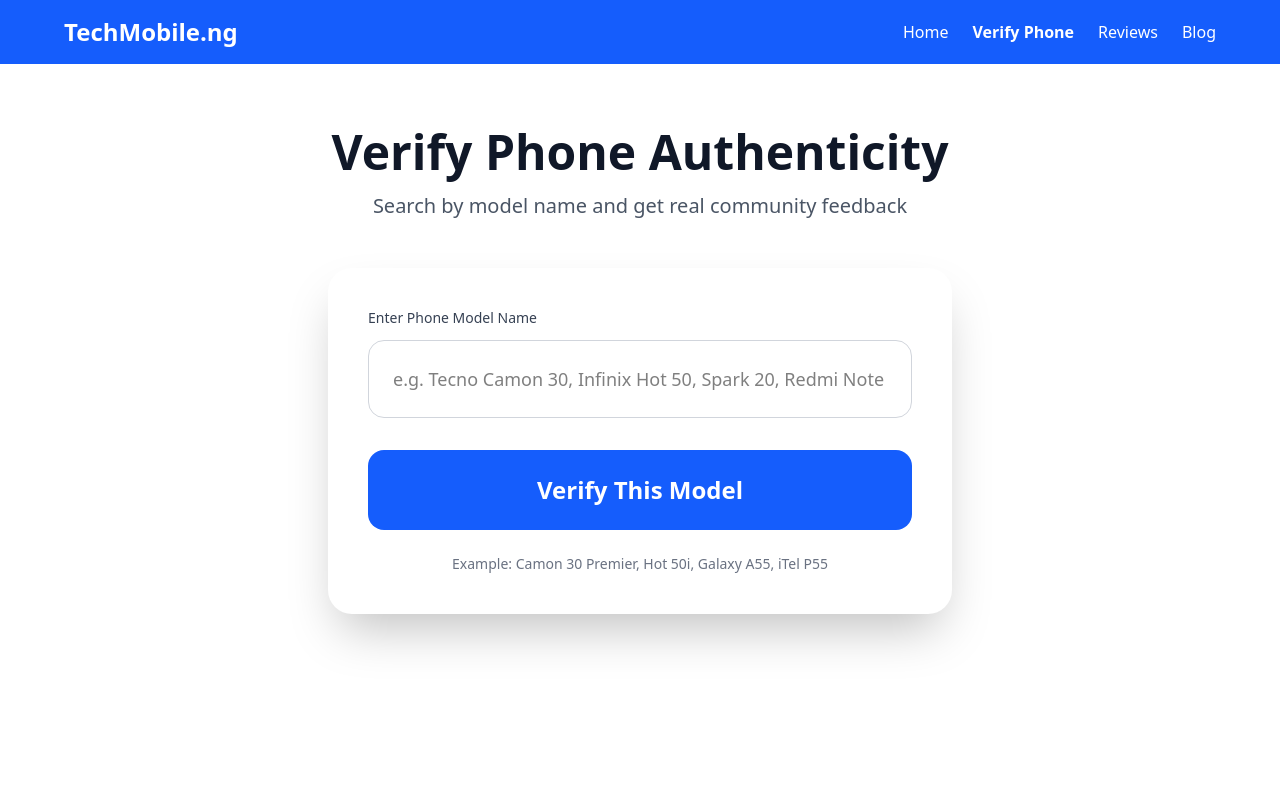
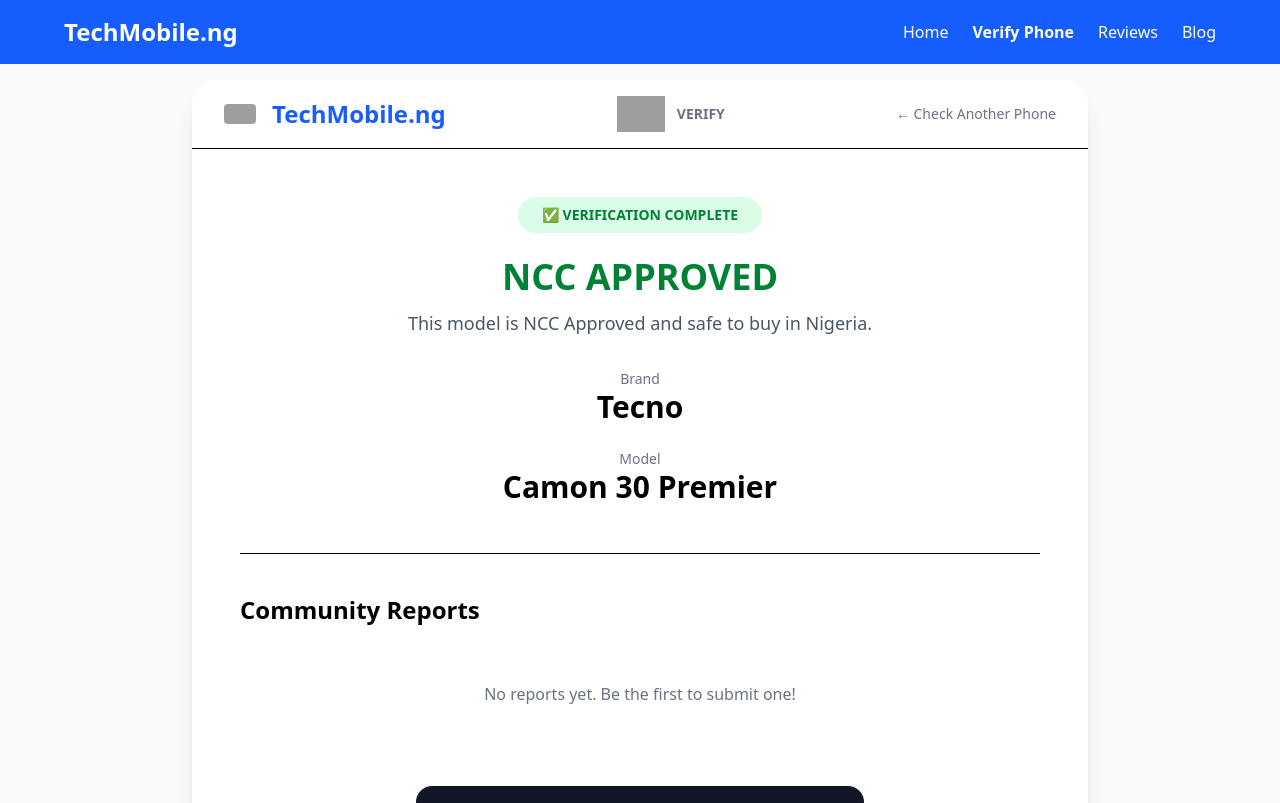
Before and after one commit to justPoly/techmobile-verify, a React app in the folder frontend/: page /result in a window 1280 px wide. Before the commit this address led to /. Shown: the top 803 px of the page. Built offline with nearby package versions, Linux system fonts and the light colour scheme; grey boxes are pictures that could not be loaded; the HTML template or start-up script is replaced by a standard one.

Commit message:
worked on report system

```diff
--- a/frontend/src/pages/Results.jsx
+++ b/frontend/src/pages/Results.jsx
@@ -1,85 +1,113 @@
 import { useLocation, useNavigate } from 'react-router-dom';
 import { useEffect, useState } from 'react';
+import axios from 'axios';
 
 export default function Result() {
   const location = useLocation();
   const navigate = useNavigate();
   const [result, setResult] = useState(null);
+  const [reports, setReports] = useState([]);
+  const [loadingReports, setLoadingReports] = useState(false);
+  const [showReportModal, setShowReportModal] = useState(false);
+  const [submitting, setSubmitting] = useState(false);
+
+  const [reportForm, setReportForm] = useState({
+    imei: '',
+    verdict: '',
+    used_duration: '',
+    buyer_location: '',
+    comment: ''
+  });
+
+  const [photos, setPhotos] = useState({ photo1: null, photo2: null });
 
   useEffect(() => {
-    if (location.state) {
-      setResult(location.state);
-    } else {
-      navigate('/');
-    }
+    // ==================== DUMMY DATA FOR TESTING ====================
+    // Remove this block after testing
+    const dummyData = {
+      verdict: 'genuine',
+      message: 'This model is NCC Approved and safe to buy in Nigeria.',
+      brand: 'Tecno',
+      model: 'Camon 30 Premier',
+      applicant: 'TRANSSION HOLDINGS'
+    };
+    setResult(dummyData);
+    // ==================== END OF DUMMY DATA ====================
+
+    // Real data from navigation (uncomment when ready)
+    // if (location.state) {
+    //   setResult(location.state);
+    // } else {
+    //   navigate('/');
+    // }
   }, [location, navigate]);
 
   if (!result) return <p className="text-center py-20">Loading...</p>;
 
   const isApproved = result.verdict === 'genuine';
-  const modelForImage = (result.model || result.equipment_name || '').replace(/ /g, '-').toLowerCase();
-  const brandForImage = (result.brand || '').split(' ')[0].toLowerCase();
-  const imageUrl = `https://fdn2.gsmarena.com/vv/bigpic/${brandForImage}-${modelForImage}.jpg`;
+
+  const handleSubmitReport = async () => {
+    if (!reportForm.imei || reportForm.imei.length !== 15) {
+      return alert("Please enter a valid 15-digit IMEI");
+    }
+    if (!reportForm.verdict) return alert("Please select a verdict");
+    if (!photos.photo1 || !photos.photo2) return alert("Please upload 2 photos");
+
+    setSubmitting(true);
+
+    const formData = new FormData();
+    formData.append('imei', reportForm.imei);
+    formData.append('model_name', result.model || result.equipment_name);
+    formData.append('brand', result.brand);
+    formData.append('verdict', reportForm.verdict);
+    formData.append('used_duration', reportForm.used_duration);
+    formData.append('buyer_location', reportForm.buyer_location);
+    formData.append('comment', reportForm.comment);
+    formData.append('photo1', photos.photo1);
+    formData.append('photo2', photos.photo2);
+
+    try {
+      const res = await axios.post('/api/submit-report.php', formData, {
+        headers: { 'Content-Type': 'multipart/form-data' }
+      });
+      alert(res.data.message || "Report submitted successfully!");
+      setShowReportModal(false);
+      setReportForm({ imei: '', verdict: '', used_duration: '', buyer_location: '', comment: '' });
+      setPhotos({ photo1: null, photo2: null });
+    } catch (error) {
+      alert("Failed to submit report. Please try again.");
+    } finally {
+      setSubmitting(false);
+    }
+  };
 
   return (
     <div className="min-h-screen bg-gray-50 flex items-center justify-center p-4">
       <div className="w-full max-w-4xl bg-white rounded-3xl shadow-xl overflow-hidden">
 
-        {/* Header with Flag & NCC Logo */}
+        {/* Header */}
         <div className="flex items-center justify-between px-8 py-4 border-b bg-white">
           <div className="flex items-center gap-4">
+            <img src="https://flagcdn.com/w80/ng.png" alt="Nigeria Flag" className="w-8 h-5 rounded-sm" />
             <span className="text-2xl font-bold text-blue-600">TechMobile.ng</span>
           </div>
 
           <div className="flex items-center gap-3">
-            <img
-              src="https://ncc.gov.ng/images/ncc-logo.png"
-              alt="NCC Logo"
-              className="h-9"
-              onError={(e) => e.target.style.display = 'none'}
-            />
+            <img src="https://ncc.gov.ng/images/ncc-logo.png" alt="NCC Logo" className="h-9" onError={(e) => e.target.style.display = 'none'} />
             <span className="text-sm font-semibold text-gray-500">VERIFY</span>
           </div>
 
-          <button
-            onClick={() => navigate('/')}
-            className="text-sm font-medium text-gray-500 hover:text-gray-900"
-          >
+          <button onClick={() => navigate('/')} className="text-sm font-medium text-gray-500 hover:text-gray-900">
             ← Check Another Phone
           </button>
         </div>
 
-        <div className="p-6 md:p-10 flex flex-col md:flex-row gap-8">
-
-          {/* Left - Phone Image */}
-          <div className="md:w-1/2 flex justify-center items-center">
-
-            <img
-              src={imageUrl}
-              alt={result.model}
-              className="w-64 h-64 object-contain drop-shadow-xl"
-              onError={(e) => {
-                e.target.src = `https://source.unsplash.com/400x400/?${brandForImage}+smartphone`;
-                e.target.onerror = () => {
-                  e.target.src = 'https://via.placeholder.com/400x400/EEF2FF/3B82F6?text=📱';
-                };
-              }}
-            />
-          </div>
-
-          {/* Right - Details */}
-          <div className="md:w-1/2 flex flex-col justify-center">
+        <div className="p-8 md:p-12">
 
           {/* Status */}
-            <div className={`inline-flex items-center gap-2 px-6 py-2 rounded-full text-sm font-bold mb-6 w-fit
+          <div className="text-center mb-8">
+            <div className={`inline-flex items-center gap-2 px-6 py-2 rounded-full text-sm font-bold mb-6 w-fit mx-auto
               ${isApproved ? 'bg-green-100 text-green-700' : 'bg-red-100 text-red-700'}`}>
-
-            <img
-              src="https://flagcdn.com/w80/ng.png"
-              alt="Nigeria Flag"
-              className="w-8 h-5 rounded-sm"
-            />
-
               {isApproved ? '✅ VERIFICATION COMPLETE' : '⚠️ VERIFICATION COMPLETE'}
             </div>
 
@@ -87,32 +115,33 @@
               {isApproved ? 'NCC APPROVED' : 'SUSPICIOUS / HIGH RISK'}
             </h1>
 
-            <p className="text-gray-600 text-lg mb-8 leading-relaxed">
+            <p className="text-gray-600 text-lg max-w-lg mx-auto">
               {result.message}
             </p>
+          </div>
 
           {/* Phone Info */}
-            <div className="space-y-5 mb-10">
+          <div className="max-w-md mx-auto space-y-6 mb-12 text-center">
             <div>
               <p className="text-gray-500 text-sm">Brand</p>
-                <p className="text-2xl font-semibold">{result.brand}</p>
+              <p className="text-3xl font-semibold">{result.brand}</p>
             </div>
             <div>
               <p className="text-gray-500 text-sm">Model</p>
-                <p className="text-2xl font-semibold">{result.model || result.equipment_name}</p>
+              <p className="text-3xl font-semibold">{result.model || result.equipment_name}</p>
             </div>
-              {result.applicant && (
-                <div>
-                  <p className="text-gray-500 text-sm">Manufacturer</p>
-                  <p className="text-lg">{result.applicant}</p>
           </div>
-              )}
+
+          {/* Community Reports Section */}
+          <div className="border-t pt-10">
+            <h3 className="text-2xl font-bold mb-6">Community Reports</h3>
+            <p className="text-gray-500 text-center py-8">No reports yet. Be the first to submit one!</p>
           </div>
 
           {/* Buttons */}
-            <div className="flex flex-col gap-3">
+          <div className="flex flex-col gap-3 mt-12 max-w-md mx-auto">
             <button
-                onClick={() => alert("Submit Report feature coming soon...")}
+              onClick={() => setShowReportModal(true)}
               className="w-full bg-gray-900 hover:bg-black text-white py-4 rounded-2xl font-semibold text-lg"
             >
               Submit Report
@@ -127,7 +156,84 @@
           </div>
         </div>
       </div>
+
+      {/* Submit Report Modal */}
+      {showReportModal && (
+        <div className="fixed inset-0 bg-black bg-opacity-70 flex items-center justify-center z-50 p-4">
+          <div className="bg-white rounded-3xl max-w-lg w-full max-h-[90vh] overflow-auto">
+            <div className="p-8">
+              <h2 className="text-2xl font-bold mb-6">Submit Your Report</h2>
+
+              <div className="space-y-5">
+                <div>
+                  <label className="block text-sm font-medium mb-2">IMEI Number (15 digits) *</label>
+                  <input
+                    type="text"
+                    maxLength={15}
+                    value={reportForm.imei}
+                    onChange={(e) => setReportForm({...reportForm, imei: e.target.value.replace(/\D/g, '')})}
+                    className="w-full p-4 border rounded-2xl"
+                    placeholder="865456789012345"
+                  />
                 </div>
+
+                <div>
+                  <label className="block text-sm font-medium mb-2">Verdict *</label>
+                  <select
+                    value={reportForm.verdict}
+                    onChange={(e) => setReportForm({...reportForm, verdict: e.target.value})}
+                    className="w-full p-4 border rounded-2xl"
+                  >
+                    <option value="">Select Verdict</option>
+                    <option value="genuine">✅ Genuine / Original</option>
+                    <option value="fake">❌ Fake / Counterfeit</option>
+                    <option value="refurbished">🔄 Refurbished sold as New</option>
+                  </select>
+                </div>
+
+                <div>
+                  <label className="block text-sm font-medium mb-2">How long have you used it?</label>
+                  <select
+                    value={reportForm.used_duration}
+                    onChange={(e) => setReportForm({...reportForm, used_duration: e.target.value})}
+                    className="w-full p-4 border rounded-2xl"
+                  >
+                    <option value="">Select duration</option>
+                    <option value="Less than 1 month">Less than 1 month</option>
+                    <option value="1-3 months">1-3 months</option>
+                    <option value="3-6 months">3-6 months</option>
+                    <option value="6-12 months">6-12 months</option>
+                    <option value="1 year+">1 year and above</option>
+                  </select>
+                </div>
+
+                <div>
+                  <label className="block text-sm font-medium mb-2">Upload 2 Photos (Required) *</label>
+                  <div className="grid grid-cols-2 gap-4">
+                    <input type="file" accept="image/*" onChange={(e) => setPhotos({...photos, photo1: e.target.files[0]})} />
+                    <input type="file" accept="image/*" onChange={(e) => setPhotos({...photos, photo2: e.target.files[0]})} />
+                  </div>
+                </div>
+
+                <button
+                  onClick={handleSubmitReport}
+                  disabled={submitting}
+                  className="w-full bg-green-600 hover:bg-green-700 disabled:bg-gray-400 text-white py-4 rounded-2xl font-semibold text-lg mt-6"
+                >
+                  {submitting ? "Submitting..." : "Submit My Report"}
+                </button>
+
+                <button
+                  onClick={() => setShowReportModal(false)}
+                  className="w-full py-4 text-gray-500 hover:text-gray-700"
+                >
+                  Cancel
+                </button>
+              </div>
+            </div>
+          </div>
+        </div>
+      )}
     </div>
   );
 }
--- a/frontend/src/pages/Verify.jsx
+++ b/frontend/src/pages/Verify.jsx
@@ -20,55 +20,68 @@
         input: input.trim()
       });
 
-      // Navigate to result page with data
-      navigate('/result', {
-        state: response.data
-      });
-
+      navigate('/result', { state: response.data });
     } catch (error) {
       console.error(error);
-      alert("Could not connect to server. Please check XAMPP.");
+      alert("Could not connect to server. Please make sure XAMPP is running.");
     } finally {
       setLoading(false);
     }
   };
 
   return (
-    <div className="max-w-2xl mx-auto py-16 px-6">
-      <div className="text-center mb-12">
-        <h1 className="text-5xl font-bold text-gray-900 mb-4">
+    <div className="min-h-screen bg-gray-50 flex items-center justify-center p-4">
+      <div className="w-full max-w-4xl bg-white rounded-3xl shadow-xl overflow-hidden">
+
+        {/* Header */}
+        <div className="flex items-center justify-between px-8 py-4 border-b bg-white">
+          <div className="flex items-center gap-4">
+            <img src="https://flagcdn.com/w80/ng.png" alt="Nigeria Flag" className="w-8 h-5 rounded-sm" />
+            <span className="text-2xl font-bold text-blue-600">TechMobile.ng</span>
+          </div>
+
+          <div className="flex items-center gap-3">
+            <img
+              src="https://ncc.gov.ng/images/ncc-logo.png"
+              alt="NCC Logo"
+              className="h-9"
+              onError={(e) => e.target.style.display = 'none'}
+            />
+            <span className="text-sm font-semibold text-gray-500">VERIFY</span>
+          </div>
+        </div>
+
+        <div className="p-12 text-center">
+          <h1 className="text-5xl font-bold text-gray-900 mb-6">
             Verify Phone Authenticity
           </h1>
-        <p className="text-xl text-gray-600">
-          Search by model name and get real community feedback
+
+          <p className="text-xl text-gray-600 mb-12 max-w-md mx-auto">
+            Check if a phone model is NCC Approved and see real experiences from Nigerian buyers
           </p>
-      </div>
 
-      <div className="bg-white shadow-2xl rounded-3xl p-10">
-        <div className="mb-8">
-          <label className="block text-sm font-medium text-gray-700 mb-3">
-            Enter Phone Model Name
-          </label>
+          <div className="max-w-lg mx-auto">
             <input
               type="text"
               value={input}
               onChange={(e) => setInput(e.target.value)}
-            placeholder="e.g. Tecno Camon 30, Infinix Hot 50, Spark 20, Redmi Note 14"
-            className="w-full p-6 border border-gray-300 rounded-2xl text-lg focus:outline-none focus:border-blue-500"
+              placeholder="Tecno Camon 30, Infinix Hot 50, Spark 20, Redmi Note 14..."
+              className="w-full p-6 border border-gray-300 rounded-3xl text-lg focus:outline-none focus:border-blue-500 mb-8"
             />
-        </div>
 
             <button
               onClick={handleCheck}
               disabled={loading}
-          className="w-full bg-blue-600 hover:bg-blue-700 disabled:bg-gray-400 text-white py-6 rounded-2xl text-2xl font-semibold transition"
+              className="w-full bg-blue-600 hover:bg-blue-700 disabled:bg-gray-400 text-white py-6 rounded-3xl text-xl font-semibold transition-all"
             >
-          {loading ? "Searching..." : "Verify This Model"}
+              {loading ? "Verifying Model..." : "Verify This Model"}
             </button>
+          </div>
 
-        <p className="text-center text-sm text-gray-500 mt-6">
-          Example: Camon 30 Premier, Hot 50i, Galaxy A55, iTel P55
+          <p className="text-sm text-gray-500 mt-8">
+            Tip: You can type partial names like "Camon 30" or "Hot 50"
           </p>
+        </div>
       </div>
     </div>
   );
```
Also changed, not shown: 2 other files (tests, documents, lock files or other folders). Lines whose indentation alone changed are shown as unchanged.
